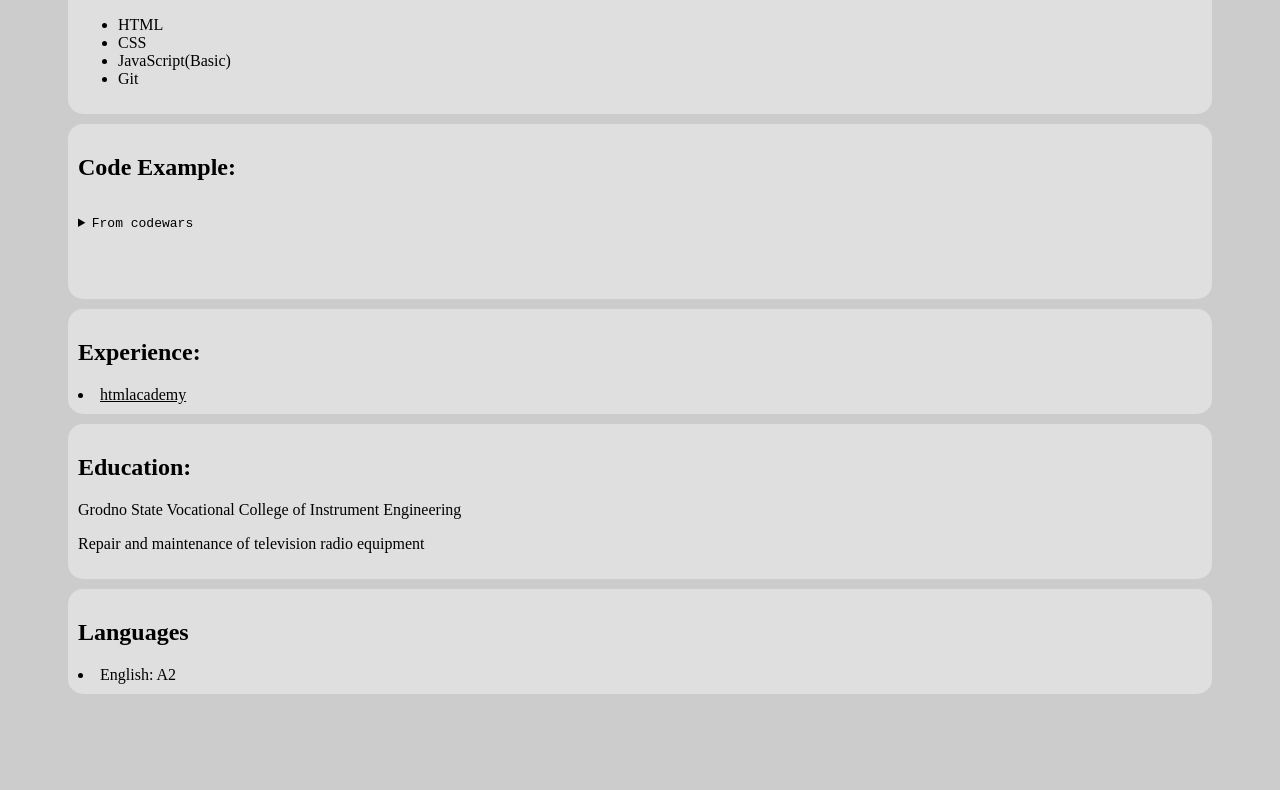
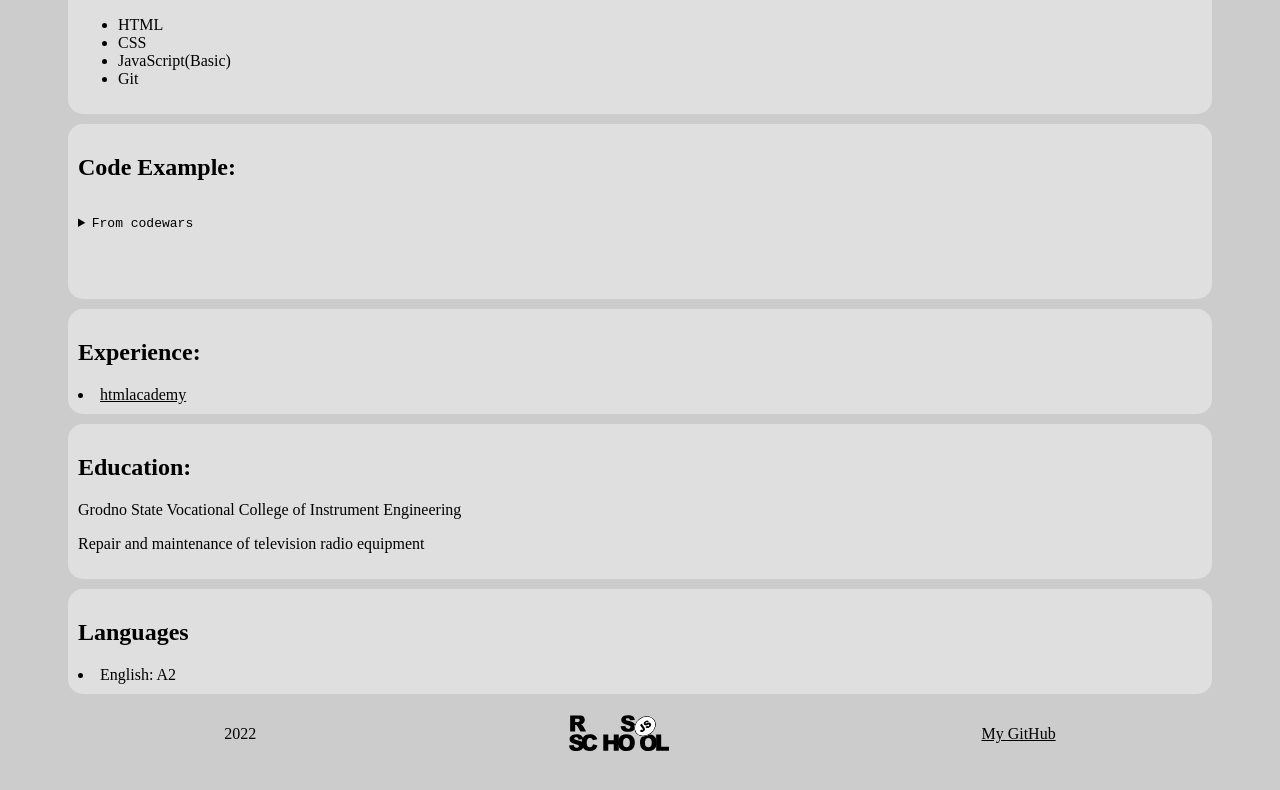
Before and after one commit to Andreyjkov/rsschool-cv, a plain HTML site: page index.html in a window 1280 px wide. Shown: the part 793-1583 px from the top of the page. Before the commit the page ends 1555 px from the top, so only its background shows below. Drawn offline with Linux system fonts and the light colour scheme.

Commit message:
feat: add footer

```diff
--- a/css/style.css
+++ b/css/style.css
@@ -76,3 +76,16 @@ section {
 .colorCodeThree {
   color: #81a2be;
 }
+
+.footer_main {
+  display: flex;
+  flex-flow: row wrap;
+  justify-content: space-around;
+  align-items: center;
+  padding: 10px;
+}
+
+.footer_logo {
+  height: 40px;
+  width: 100px;
+}
--- a/index.html
+++ b/index.html
@@ -1,5 +1,6 @@
 <!DOCTYPE html>
 <html lang="en">
+
 <head>
   <meta charset="UTF-8" />
   <meta http-equiv="X-UA-Compatible" content="IE=edge" />
@@ -101,6 +102,19 @@
       <li>English: A2</li>
     </section>
   </main>
+  <footer>
+    <div class="footer_main">
+      <div class="footer_time">2022</div>
+      <div class="footer_logo">
+        <a href="https://rs.school/js/">
+          <img class="link_rs" src="img/rs_school_js.svg" alt="rs_school_js" />
+        </a>
+      </div>
+      <div class="footer_git">
+        <a href="https://github.com/Andreyjkov"> My GitHub</a>
+      </div>
+    </div>
+  </footer>
+</body>
 
-  </body>
 </html>
```
Also changed, not shown: img/rs_school_js.svg (added). Lines whose indentation alone changed are shown as unchanged.
